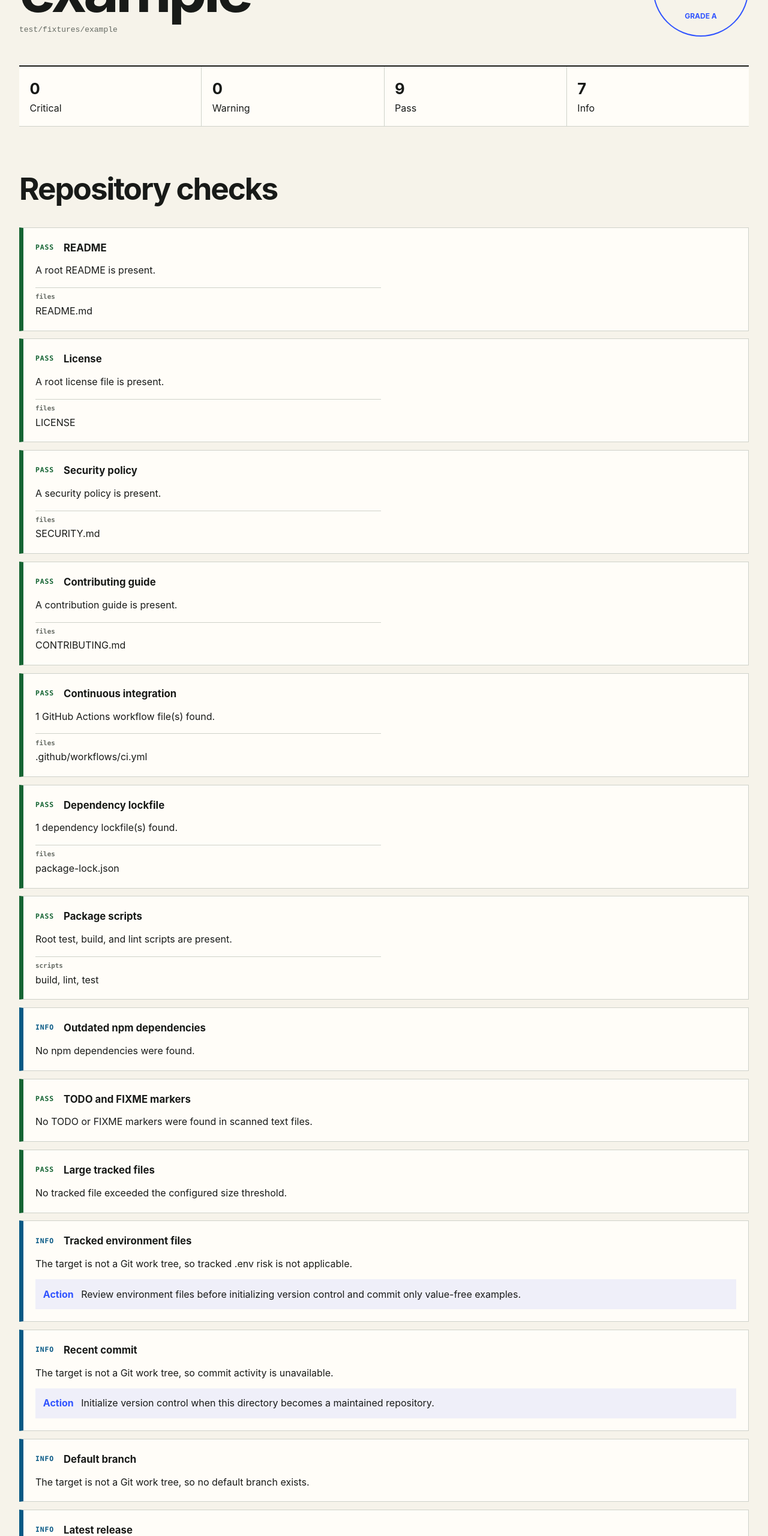
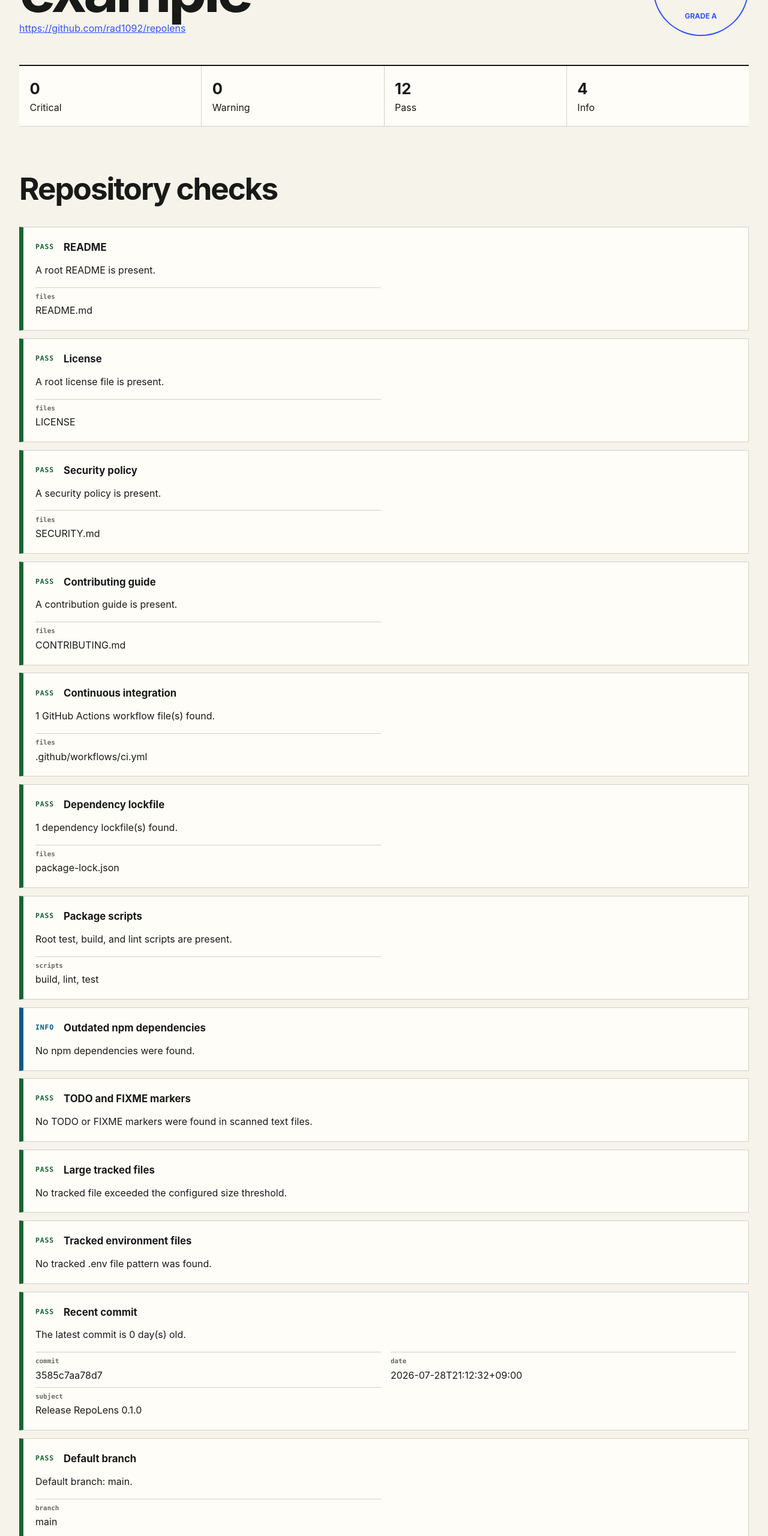
Before and after one commit to rad1092/repolens, a website: page examples/index.html in a window 1280 px wide. Shown: the part 180-2740 px from the top of the page at 60% size. Drawn offline with Linux system fonts and the light colour scheme.

Commit message:
Publish a trustworthy RepoLens demo

```diff
--- a/examples/index.html
+++ b/examples/index.html
@@ -98,9 +98,9 @@
   <main>
     <header class="hero">
       <div>
-        <p class="eyebrow">RepoLens 0.1.0 · repository maintenance audit</p>
+        <p class="eyebrow">RepoLens 0.1.1 · repository maintenance audit</p>
         <h1>example</h1>
-        <p class="target"><code>test/fixtures/example</code></p>
+        <p class="target"><a href="https://github.com/rad1092/repolens">https://github.com/rad1092/repolens</a></p>
       </div>
       <div class="score" aria-label="Score 100 out of 100, grade A">
         <strong>100</strong>
@@ -111,8 +111,8 @@
     <div class="counts" aria-label="Finding counts">
       <div><strong>0</strong>Critical</div>
       <div><strong>0</strong>Warning</div>
-      <div><strong>9</strong>Pass</div>
-      <div><strong>7</strong>Info</div>
+      <div><strong>12</strong>Pass</div>
+      <div><strong>4</strong>Info</div>
     </div>
 
     <section aria-labelledby="checks-title">
@@ -207,32 +207,32 @@
     <p>No tracked file exceeded the configured size threshold.</p>
 
 
-  </article><article class="finding finding-info">
+  </article><article class="finding finding-pass">
     <header>
-      <span class="severity">INFO</span>
+      <span class="severity">PASS</span>
       <h3>Tracked environment files</h3>
 
     </header>
-    <p>The target is not a Git work tree, so tracked .env risk is not applicable.</p>
+    <p>No tracked .env file pattern was found.</p>
 
-    <p class="action"><strong>Action</strong> Review environment files before initializing version control and commit only value-free examples.</p>
-  </article><article class="finding finding-info">
+
+  </article><article class="finding finding-pass">
     <header>
-      <span class="severity">INFO</span>
+      <span class="severity">PASS</span>
       <h3>Recent commit</h3>
 
     </header>
-    <p>The target is not a Git work tree, so commit activity is unavailable.</p>
+    <p>The latest commit is 0 day(s) old.</p>
+    <dl class="evidence"><div><dt>commit</dt><dd>3585c7aa78d7</dd></div><div><dt>date</dt><dd>2026-07-28T21:12:32+09:00</dd></div><div><dt>subject</dt><dd>Release RepoLens 0.1.0</dd></div></dl>
 
-    <p class="action"><strong>Action</strong> Initialize version control when this directory becomes a maintained repository.</p>
-  </article><article class="finding finding-info">
+  </article><article class="finding finding-pass">
     <header>
-      <span class="severity">INFO</span>
+      <span class="severity">PASS</span>
       <h3>Default branch</h3>
 
     </header>
-    <p>The target is not a Git work tree, so no default branch exists.</p>
-
+    <p>Default branch: main.</p>
+    <dl class="evidence"><div><dt>branch</dt><dd>main</dd></div></dl>
 
   </article><article class="finding finding-info">
     <header>
@@ -240,9 +240,9 @@
       <h3>Latest release</h3>
 
     </header>
-    <p>No GitHub origin was detected, so release metadata was unavailable.</p>
+    <p>No published GitHub release was found or metadata was unavailable.</p>
 
-
+    <p class="action"><strong>Action</strong> Publish signed or checksummed releases when consumers need stable downloadable artifacts.</p>
   </article><article class="finding finding-info">
     <header>
       <span class="severity">INFO</span>
@@ -266,16 +266,16 @@
 
     <section class="plan" aria-labelledby="plan-title">
       <h2 id="plan-title">Improvement plan</h2>
-      <ol><li><strong>Initialize version control when this directory becomes a maintained repository.</strong><span>The target is not a Git work tree, so commit activity is unavailable.</span></li><li><strong>Review environment files before initializing version control and commit only value-free examples.</strong><span>The target is not a Git work tree, so tracked .env risk is not applicable.</span></li></ol>
+      <ol><li><strong>Publish signed or checksummed releases when consumers need stable downloadable artifacts.</strong><span>No published GitHub release was found or metadata was unavailable.</span></li></ol>
     </section>
 
     <section class="limitations" aria-labelledby="limits-title">
       <h2 id="limits-title">What this report does not prove</h2>
-      <ul><li>RepoLens is a maintenance heuristic, not a vulnerability scanner, license opinion, or proof that tests pass.</li><li>TODO/FIXME scanning skips common generated directories, lockfiles, minified files, files over 1 MiB, and tracked .env contents.</li><li>Tracked environment risk is reported from filenames only; RepoLens does not print environment-file values.</li><li>Outdated npm dependency check skipped: No npm dependencies were found.</li><li>Local audits do not modify files, install dependencies, or run repository scripts.</li><li>GitHub release, issue, and pull-request metadata require a recognizable GitHub origin.</li></ul>
+      <ul><li>RepoLens is a maintenance heuristic, not a vulnerability scanner, license opinion, or proof that tests pass.</li><li>TODO/FIXME scanning skips common generated directories, lockfiles, minified files, files over 1 MiB, and tracked .env contents.</li><li>Tracked environment risk is reported from filenames only; RepoLens does not print environment-file values.</li><li>Outdated npm dependency check skipped: No npm dependencies were found.</li><li>Local audits do not modify files, install dependencies, or run repository scripts.</li><li>GitHub counts and release metadata are point-in-time API results and may be unavailable when offline or rate-limited.</li></ul>
     </section>
 
     <footer>
-      Generated 2026-07-28T12:12:00.213Z by RepoLens 0.1.0.
+      Generated 2026-07-28T12:45:00.777Z by RepoLens 0.1.1.
       This static report contains no scripts, remote fonts, analytics, or stored token.
     </footer>
   </main>
--- a/package.json
+++ b/package.json
@@ -1,6 +1,6 @@
 {
   "name": "repolens",
-  "version": "0.1.0",
+  "version": "0.1.1",
   "description": "Read-only repository health audits for local and GitHub repositories.",
   "type": "module",
   "bin": {
--- a/src/constants.ts
+++ b/src/constants.ts
@@ -1,5 +1,5 @@
 export const TOOL_NAME = "RepoLens" as const;
-export const TOOL_VERSION = "0.1.0";
+export const TOOL_VERSION = "0.1.1";
 
 export const DEFAULT_STALE_DAYS = 180;
 export const DEFAULT_LARGE_FILE_BYTES = 1024 * 1024;
--- a/src/reporters.ts
+++ b/src/reporters.ts
@@ -289,5 +289,5 @@ export function renderHtml(report: AuditReport): string {
   </main>
 </body>
 </html>
-`;
+`.replace(/[ \t]+$/gm, "");
 }
--- a/src/scanner.ts
+++ b/src/scanner.ts
@@ -541,7 +541,7 @@ async function fetchJson<T>(
     : timeout;
   const headers: Record<string, string> = {
     Accept: "application/vnd.github+json",
-    "User-Agent": "RepoLens/0.1.0",
+    "User-Agent": "RepoLens/0.1.1",
     "X-GitHub-Api-Version": "2022-11-28",
   };
   if (token) headers.Authorization = `Bearer ${token}`;
@@ -704,7 +704,7 @@ async function outdatedDependencies(
           const response = await fetch(
             `https://registry.npmjs.org/${encodeURIComponent(dependency.name)}/latest`,
             {
-              headers: { "User-Agent": "RepoLens/0.1.0" },
+              headers: { "User-Agent": "RepoLens/0.1.1" },
               signal: options.signal
                 ? AbortSignal.any([options.signal, timeout])
                 : timeout,
```
Also changed, not shown: test/repolens.test.ts (+1 -0 lines), .github/workflows/pages.yml, README.md, 1 other file.
